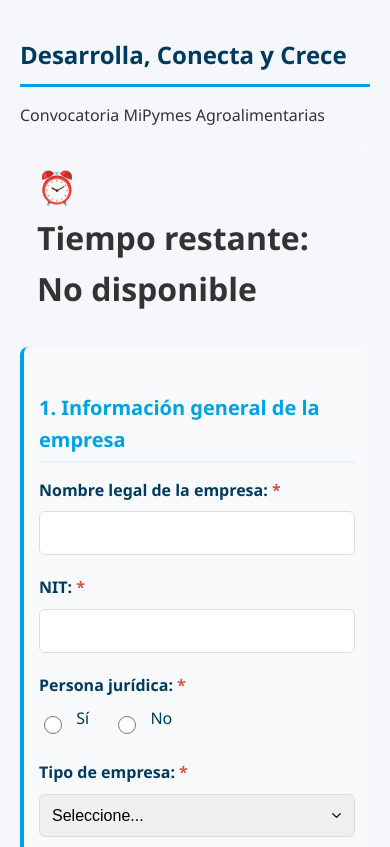
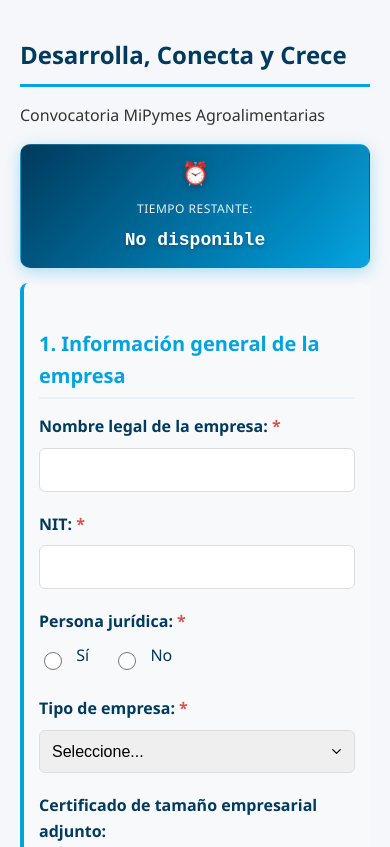
Before and after one commit to KevinJaramillo2121/Desarrolla_Conecta_Crece, a website: page views_protegidas/formulario.html in a window 390 px wide. Shown: the top 847 px of the page. Drawn offline with Linux system fonts and the light colour scheme; no server answers; a web font is replaced by a local one.

Commit message:
reloj funcional con diseño

```diff
--- a/public/css/formulario.css
+++ b/public/css/formulario.css
@@ -10,6 +10,217 @@
   --comfama-gray: #6C757D;
   --comfama-light-gray: #F8F9FA;
 }
+/* ================================================
+   ESTILOS COUNTDOWN TIMER - INTEGRADO CON COMFAMA
+   ================================================ */
+
+/* Variables adicionales para countdown (agrega esto a tus :root existentes) */
+:root {
+    --error: var(--comfama-danger);
+    --warning: var(--comfama-warning);
+}
+
+/* Contenedor principal del countdown timer */
+#countdown-display {
+    background: linear-gradient(135deg, var(--comfama-dark) 0%, var(--comfama-primary) 100%);
+    color: white;
+    padding: 20px 25px;
+    border-radius: 10px;
+    margin: 20px 0;
+    display: flex;
+    align-items: center;
+    justify-content: center;
+    box-shadow: 0 4px 15px rgba(0, 163, 224, 0.3);
+    border: 1px solid rgba(255, 255, 255, 0.1);
+    position: relative;
+    overflow: hidden;
+    transition: all 0.3s ease;
+}
+
+/* Efecto de brillo sutil */
+#countdown-display::before {
+    content: '';
+    position: absolute;
+    top: 0;
+    left: -100%;
+    width: 100%;
+    height: 100%;
+    background: linear-gradient(90deg, transparent, rgba(255, 255, 255, 0.1), transparent);
+    animation: countdown-shimmer 3s infinite;
+}
+
+/* Icono del timer */
+.timer-icon {
+    font-size: 28px;
+    margin-right: 20px;
+    animation: countdown-pulse-icon 2s infinite ease-in-out;
+    filter: drop-shadow(0 2px 4px rgba(0, 0, 0, 0.3));
+    z-index: 1;
+    position: relative;
+}
+
+/* Contenido del timer */
+.timer-content {
+    display: flex;
+    flex-direction: column;
+    align-items: center;
+    text-align: center;
+    z-index: 1;
+    position: relative;
+}
+
+/* Etiqueta "Tiempo restante" */
+.timer-label {
+    font-size: 14px;
+    font-weight: 500;
+    color: rgba(255, 255, 255, 0.9);
+    margin-bottom: 8px;
+    text-transform: uppercase;
+    letter-spacing: 0.5px;
+}
+
+/* Valor del countdown */
+#timer-value {
+    font-size: 24px;
+    font-weight: 700;
+    font-family: 'Courier New', 'Monaco', monospace;
+    text-shadow: 0 2px 4px rgba(0, 0, 0, 0.3);
+    transition: all 0.3s ease;
+    min-width: 200px;
+    color: #ffffff;
+}
+
+/* Estados dinámicos */
+.countdown-warning {
+    background: linear-gradient(135deg, var(--comfama-warning) 0%, #f7971e 100%) !important;
+    box-shadow: 0 4px 15px rgba(240, 173, 78, 0.4) !important;
+    animation: countdown-pulse-warning 2s infinite ease-in-out;
+}
+
+.countdown-warning .timer-label {
+    color: rgba(0, 58, 93, 0.8) !important;
+}
+
+.countdown-warning #timer-value {
+    color: var(--comfama-dark) !important;
+}
+
+.countdown-critical {
+    background: linear-gradient(135deg, var(--comfama-danger) 0%, #c9302c 100%) !important;
+    box-shadow: 0 4px 15px rgba(217, 83, 79, 0.4) !important;
+    animation: countdown-pulse-critical 1s infinite;
+}
+
+.countdown-critical #timer-value {
+    color: #ffffff !important;
+    animation: countdown-flash-critical 0.8s infinite alternate;
+}
+
+.countdown-expired {
+    background: linear-gradient(135deg, var(--comfama-gray) 0%, #495057 100%) !important;
+    box-shadow: 0 4px 15px rgba(108, 117, 125, 0.3) !important;
+}
+
+.countdown-expired #timer-value {
+    font-size: 18px;
+}
+
+.countdown-expired .timer-icon {
+    animation: none;
+    opacity: 0.7;
+}
+
+/* Responsivo */
+@media (max-width: 768px) {
+    #countdown-display {
+        padding: 15px 20px;
+        margin: 15px 0;
+        flex-direction: column;
+        text-align: center;
+    }
+
+    .timer-icon {
+        font-size: 24px;
+        margin-right: 0;
+        margin-bottom: 10px;
+    }
+
+    #timer-value {
+        font-size: 20px;
+        min-width: auto;
+    }
+
+    .timer-label {
+        font-size: 12px;
+    }
+}
+
+@media (max-width: 480px) {
+    #countdown-display {
+        padding: 12px 15px;
+    }
+
+    .timer-icon {
+        font-size: 20px;
+    }
+
+    #timer-value {
+        font-size: 18px;
+    }
+}
+
+/* Animaciones */
+@keyframes countdown-shimmer {
+    0% { left: -100%; }
+    100% { left: 100%; }
+}
+
+@keyframes countdown-pulse-icon {
+    0%, 100% { transform: scale(1); }
+    50% { transform: scale(1.1); }
+}
+
+@keyframes countdown-pulse-warning {
+    0%, 100% {
+        transform: scale(1);
+        box-shadow: 0 4px 15px rgba(240, 173, 78, 0.4);
+    }
+    50% {
+        transform: scale(1.02);
+        box-shadow: 0 6px 20px rgba(240, 173, 78, 0.6);
+    }
+}
+
+@keyframes countdown-pulse-critical {
+    0%, 100% {
+        transform: scale(1);
+        box-shadow: 0 4px 15px rgba(217, 83, 79, 0.4);
+    }
+    50% {
+        transform: scale(1.02);
+        box-shadow: 0 6px 20px rgba(217, 83, 79, 0.6);
+    }
+}
+
+@keyframes countdown-flash-critical {
+    0% { opacity: 1; }
+    100% { opacity: 0.8; }
+}
+
+/* Hover effects */
+#countdown-display:not(.countdown-expired):hover {
+    transform: translateY(-2px);
+    box-shadow: 0 6px 20px rgba(0, 163, 224, 0.4);
+}
+
+#countdown-display.countdown-warning:hover {
+    box-shadow: 0 6px 20px rgba(240, 173, 78, 0.5);
+}
+
+#countdown-display.countdown-critical:hover {
+    box-shadow: 0 6px 20px rgba(217, 83, 79, 0.5);
+}
+
 
 body {
   font-family: 'Segoe UI', 'Open Sans', sans-serif;
```
